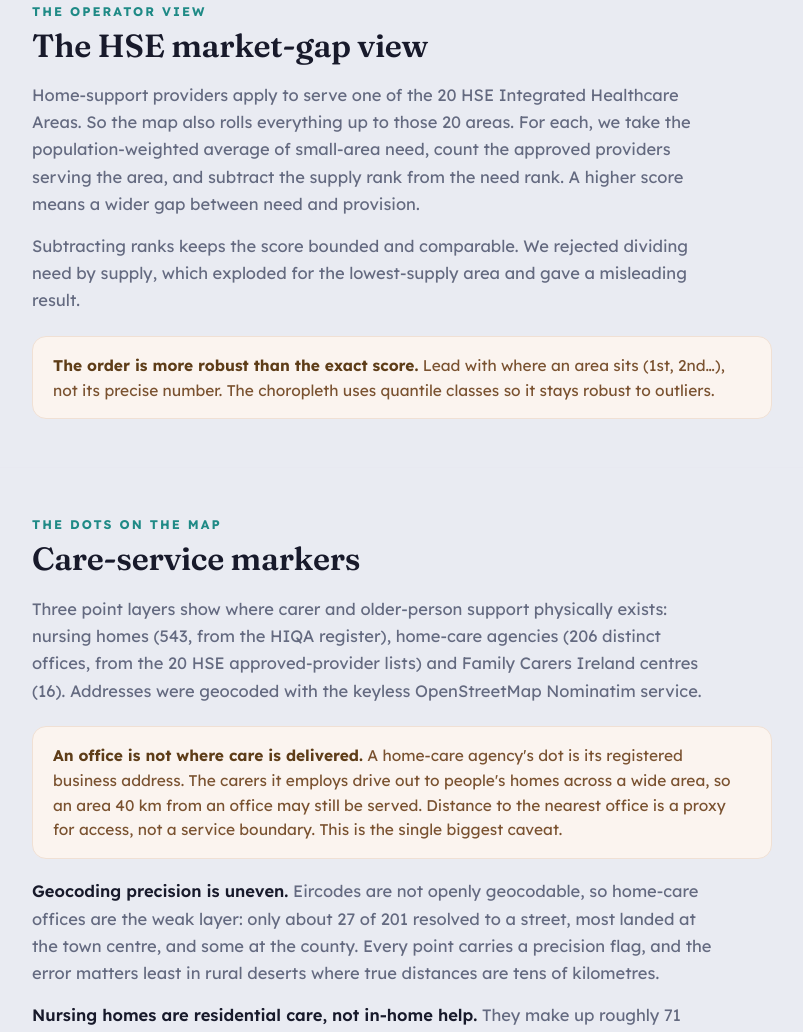
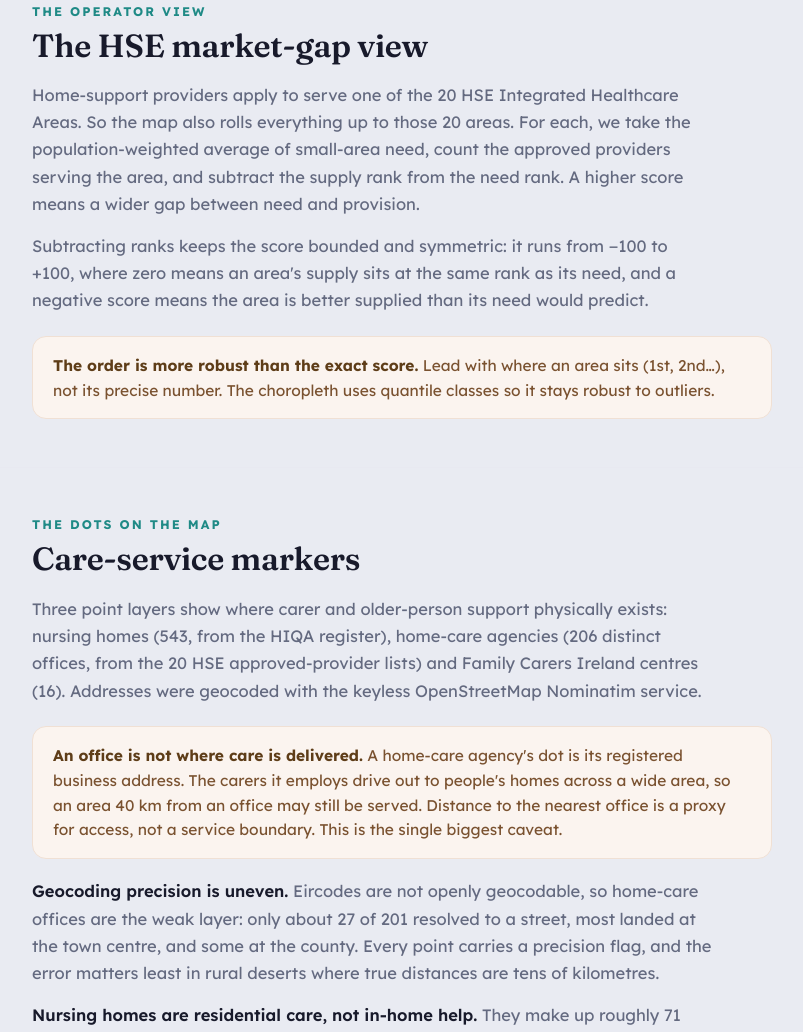
Before and after one commit to LaineyLouiseWard/InnovateforIreland_EcosystemEvent, a plain HTML site: page site/methods.html in a window 1280 px wide. Shown: the part 2909-3941 px from the top of the page, without its empty margins (238-1041 px from the left). Drawn offline with Linux system fonts and the light colour scheme.

Commit message:
Explain the gap scale instead of defending the formula choice
The we-rejected-a-ratio sentence answered a question no reader asks and read
defensively; the design rationale stays recorded in METHODOLOGY.md. In its
place, the thing readers do wonder about: the score runs -100 to +100, zero
means supply matches need rank, negative means better supplied than need
predicts.

```diff
--- a/site/methods.html
+++ b/site/methods.html
@@ -325,8 +325,9 @@
         also rolls everything up to those 20 areas. For each, we take the population-weighted average of
         small-area need, count the approved providers serving the area, and subtract the supply rank from
         the need rank. A higher score means a wider gap between need and provision.</p>
-      <p>Subtracting ranks keeps the score bounded and comparable. We rejected dividing need by supply,
-        which exploded for the lowest-supply area and gave a misleading result.</p>
+      <p>Subtracting ranks keeps the score bounded and symmetric: it runs from −100 to +100, where
+        zero means an area's supply sits at the same rank as its need, and a negative score means
+        the area is better supplied than its need would predict.</p>
       <div class="callout amber">
         <b>The order is more robust than the exact score.</b> Lead with where an area sits (1st, 2nd…),
         not its precise number. The choropleth uses quantile classes so it stays robust to outliers.
```
